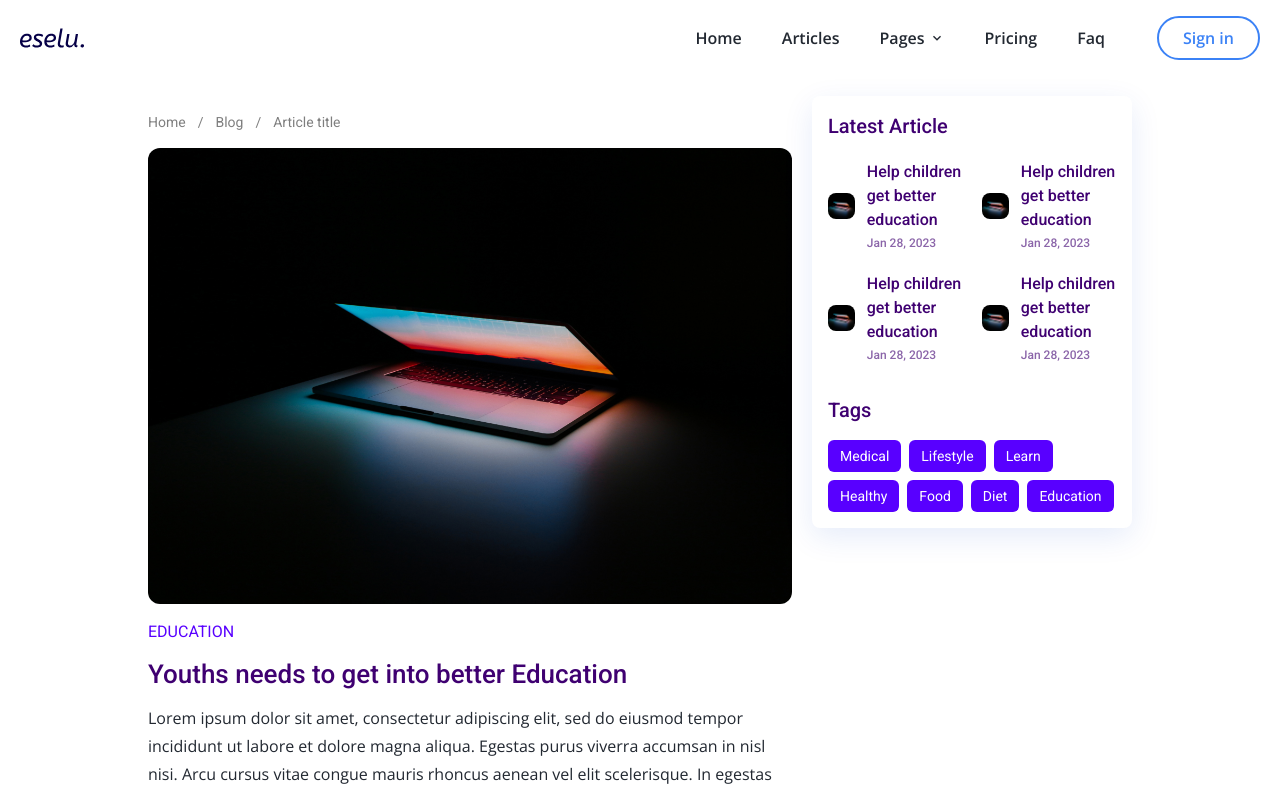
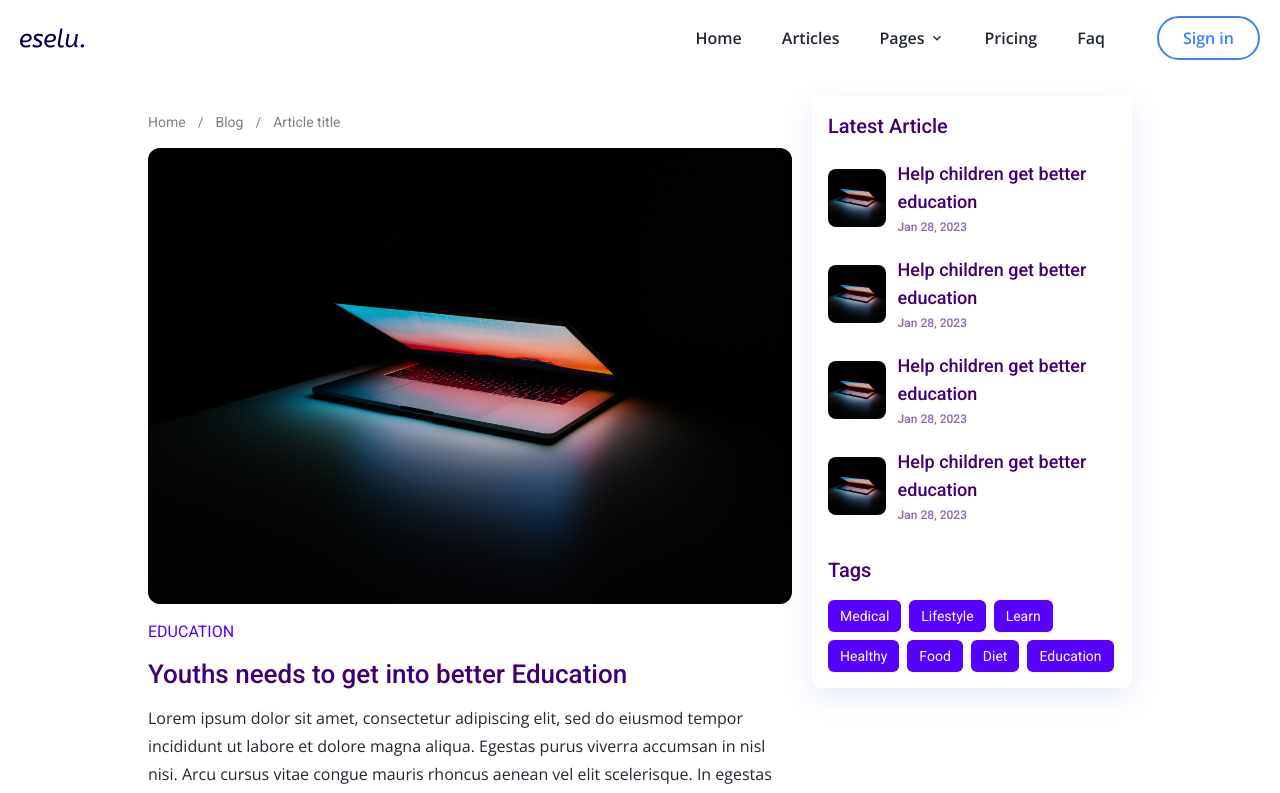
Before and after one commit to levilu800b/Frontend-Blog, a React (Create React App) app: page /blog/1 in a window 1280 px wide. Shown: the top 793 px of the page. Built offline with nearby package versions, Linux system fonts and the light colour scheme.

Commit message:
Desktop device responsiveness

```diff
--- a/src/pages/ArticleDetail/container/SuggestedPosts.jsx
+++ b/src/pages/ArticleDetail/container/SuggestedPosts.jsx
@@ -1,14 +1,15 @@
 import React from 'react';
 import { Link } from 'react-router-dom';
 
-
 const SuggestedPosts = ({ className, header, posts = [], tags }) => {
-  return (
+	return (
 		<div
 			className={`w-full shadow-[rgba(7,_65,_210,_0.1)_0px_9px_30px] rounded-lg p-4 ${className}`}
 		>
-			<h2 className="font-roboto font-medium text-dark-hard md:text-xl">{header}</h2>
-			<div className="grid gap-y-5 mt-5 md:grid-cols-2 md:gap-x-5">
+			<h2 className="font-roboto font-medium text-dark-hard md:text-xl">
+				{header}
+			</h2>
+			<div className="grid gap-y-5 mt-5 md:grid-cols-2 md:gap-x-5 lg:grid-cols-1">
 				{posts.map((item) => (
 					<div
 						key={item._id}
@@ -20,7 +21,9 @@ const SuggestedPosts = ({ className, header, posts = [], tags }) => {
 							alt="laptop"
 						/>
 						<div className="text-sm font-roboto text-dark-hard font-medium">
-							<h3 className='text-sm font-roboto text-dark-hard font-medium md:text-base'>{item.title}</h3>
+							<h3 className="text-sm font-roboto text-dark-hard font-medium md:text-base lg:text-lg">
+								{item.title}
+							</h3>
 							<span className="text-xs opacity-60">
 								{new Date(item.createdAt).toLocaleDateString('en-US', {
 									day: 'numeric',
@@ -32,7 +35,9 @@ const SuggestedPosts = ({ className, header, posts = [], tags }) => {
 					</div>
 				))}
 			</div>
-			<h2 className="font-roboto font-medium text-dark-hard mt-8 md:text-xl">Tags</h2>
+			<h2 className="font-roboto font-medium text-dark-hard mt-8 md:text-xl">
+				Tags
+			</h2>
 			<div className="flex flex-wrap gap-x-2 gap-y-2 mt-4">
 				{tags.map((item) => (
 					<Link
@@ -45,6 +50,6 @@ const SuggestedPosts = ({ className, header, posts = [], tags }) => {
 			</div>
 		</div>
 	);
-}
+};
 
-export default SuggestedPosts
+export default SuggestedPosts;
```
